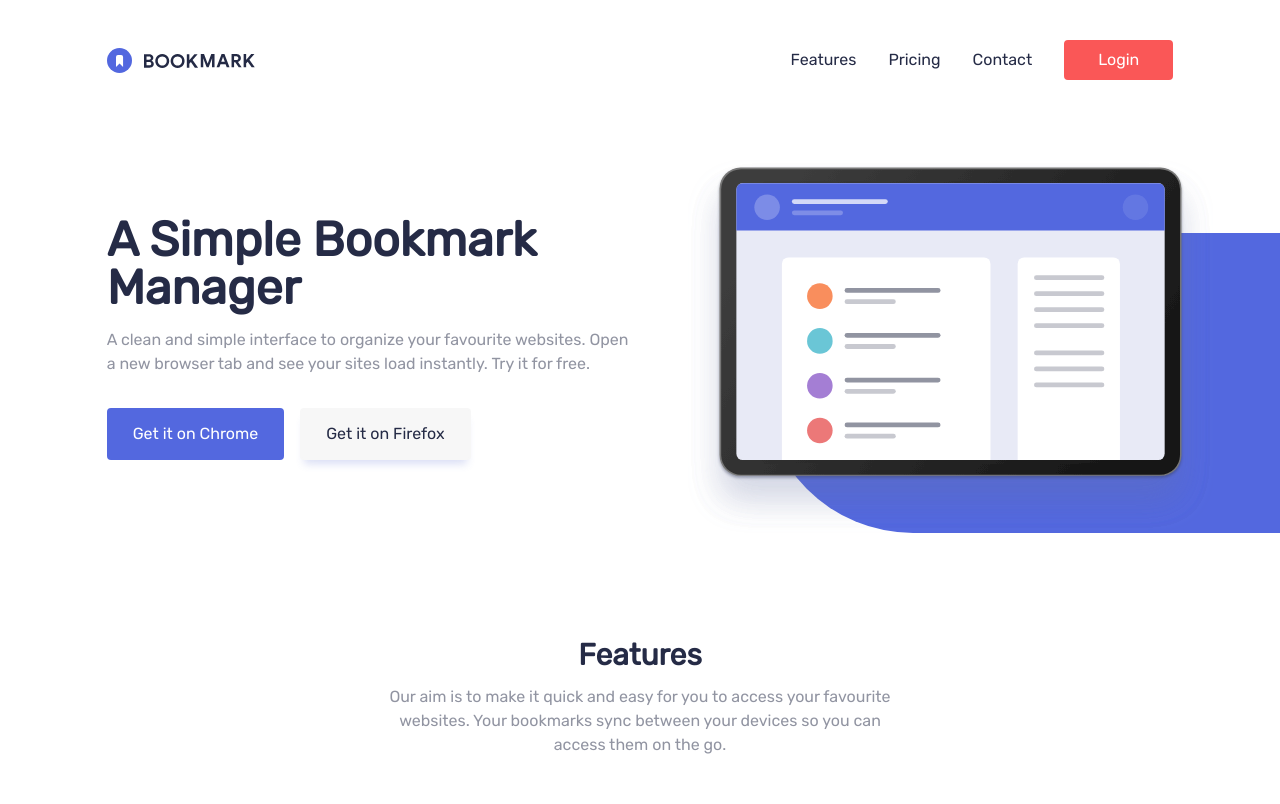
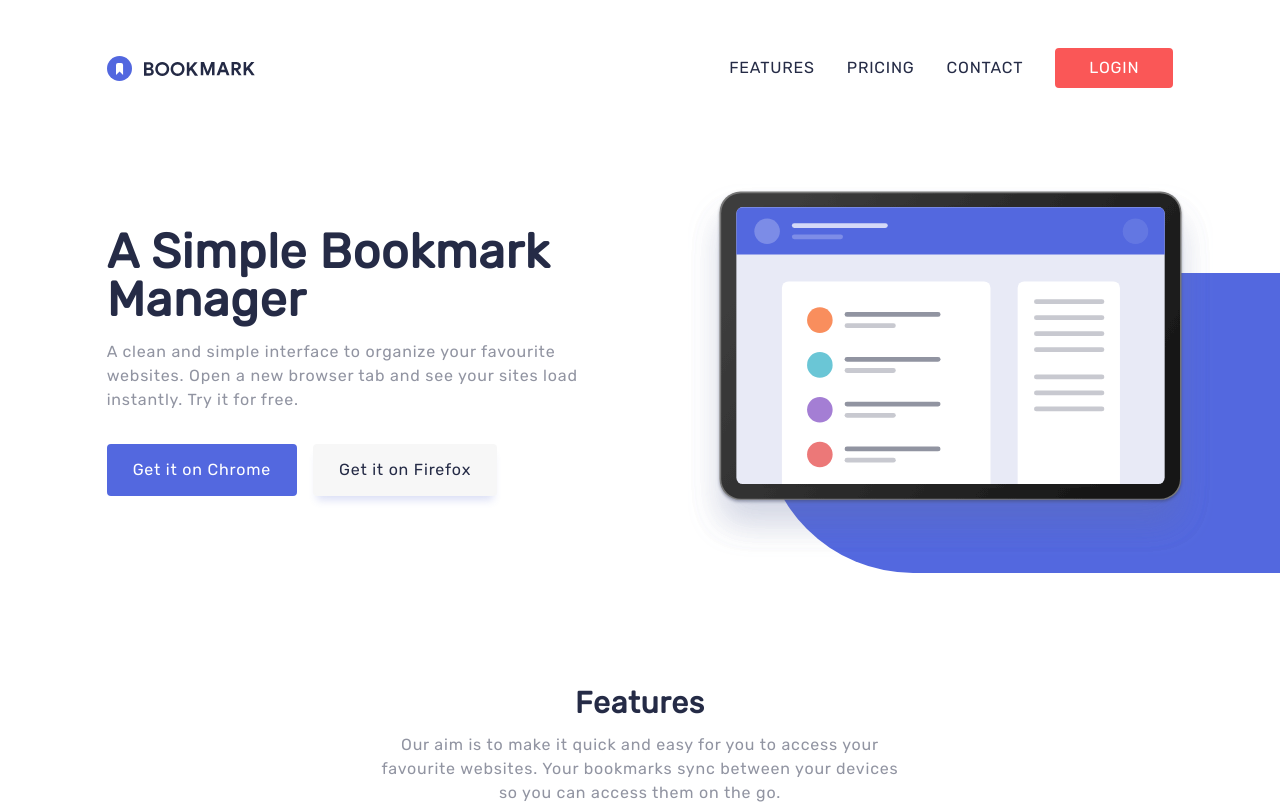
Before and after one commit to Diseyi/bookmark-manager, a React (Vite) app: page / in a window 1280 px wide. Shown: the top 804 px of the page. Built offline with nearby package versions, Linux system fonts and the light colour scheme.

Commit message:
style: increase letter-spacing

```diff
--- a/src/App.tsx
+++ b/src/App.tsx
@@ -72,13 +72,13 @@ function App() {
 
   return (
     <>
-      <div className="overflow-hidden">
+      <div className="overflow-hidden tracking-wider">
         <Header onclick={handleMenu} />
         {
           ismenu && <MobileMenu onclick={handleMenu} />
         }
         <Container>
-          <div className="flex flex-col-reverse items-center py-10 lg:flex-row relative gap-8 lg:gap-4">
+          <div className="flex flex-col-reverse items-center py-10 lg:py-12 lg:flex-row relative gap-8 lg:gap-4">
             <div className="lg:w-1/2 text-center lg:text-left text-dark-blue">
               <h1 className="text-3xl md:text-5xl font-bold">A Simple Bookmark  Manager</h1>
               <p className="font-light opacity-50 py-4"> A clean and simple interface to organize your favourite websites. Open a new
@@ -92,11 +92,11 @@ function App() {
               <div className="w-full relative z-20 ">
                 <img src={hero} alt="" className="w-full" />
               </div>
-              <div className=" w-full lg:w-[690px] rounded-l-full bg-soft-blue h-[190px] md:h-[400px] lg:h-[300px]  absolute bottom-0 -right-16 lg:-right-60 "></div>
+              <div className=" w-full lg:w-[690px] rounded-l-full bg-soft-blue h-[190px] md:h-[400px] lg:h-[300px]  absolute bottom-0 lg:-bottom-4 -right-16 lg:-right-60 "></div>
             </div>
           </div>
         </Container>
-        <section className="text-center py-16">
+        <section className="text-center py-12 lg:py-20">
           <div className="w-11/12 mx-auto text-center text-dark-blue">
             <h2 className="text-2xl font-bold md:text-3xl">Features</h2>
             <p className="font-light md:w-[530px] mx-auto opacity-50 py-3 "> Our aim is to make it quick and easy for you to access your favourite websites.
--- a/src/components/header/index.tsx
+++ b/src/components/header/index.tsx
@@ -8,17 +8,17 @@ interface HeaderProps {
 
 const Header = ({onclick}: HeaderProps) => {
   return (
-    <div className="bg-white py-10 ">
+    <div className="bg-white py-12 ">
       <Container>
         <div className="flex flex-row items-center justify-between gap-8">
           <div className="">
             <Logo color="#242A45" />
           </div>
           <div className="hidden md:flex gap-8">
-              <button className="text-dark-blue hover:text-soft-red ">Features</button>
-              <button className="text-dark-blue hover:text-soft-red">Pricing</button>
-              <button className="text-dark-blue hover:text-soft-red">Contact</button>
-              <button className=" text-white border-2 border-soft-red bg-soft-red px-8 py-[6px] rounded hover:bg-white hover:text-soft-red">Login</button>
+              <button className="text-dark-blue uppercase hover:text-soft-red ">Features</button>
+              <button className="text-dark-blue uppercase hover:text-soft-red">Pricing</button>
+              <button className="text-dark-blue uppercase hover:text-soft-red">Contact</button>
+              <button className=" text-white uppercase border-2 border-soft-red bg-soft-red px-8 py-[6px] rounded hover:bg-white hover:text-soft-red">Login</button>
           </div>
           <button onClick={onclick} className="md:hidden">
             <img src={hamburger} alt="" className="" />
```
